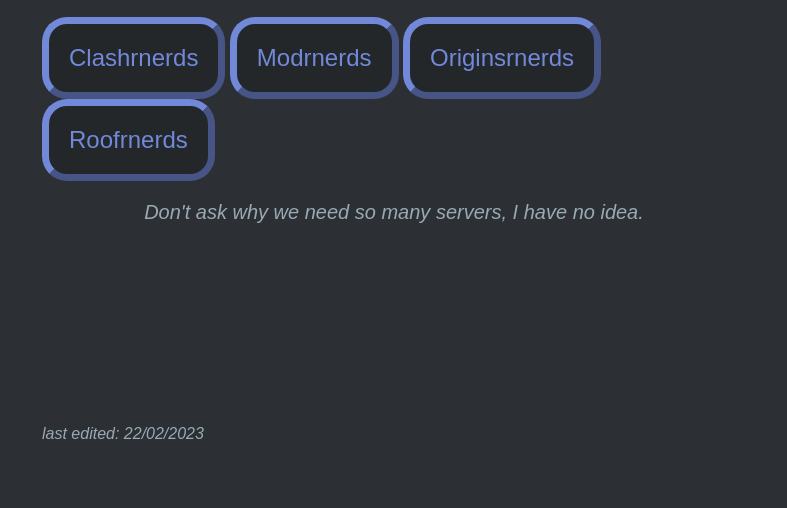
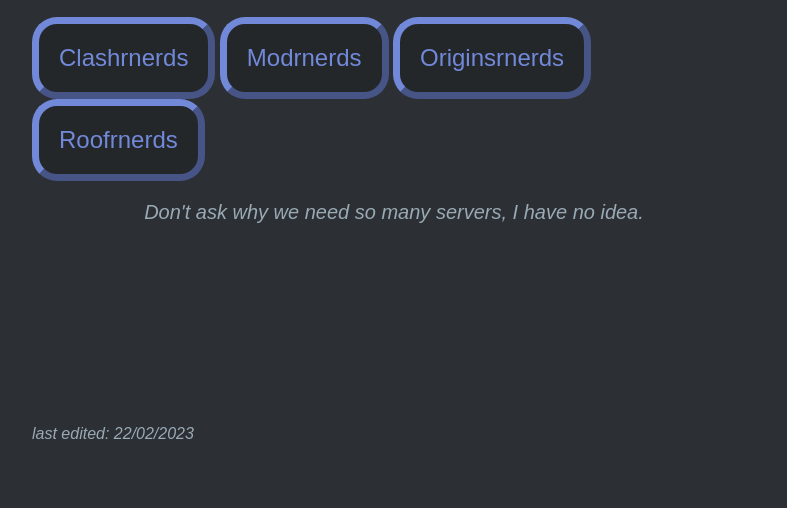
Before and after one commit to BitBoyTD/Websiternerds, a plain HTML site: page index.html in a window 1280 px wide. Shown: the part 292-800 px from the top of the page, without its empty margins (246-1033 px from the left). Drawn offline with Linux system fonts and the light colour scheme.

Commit message:
Update index.css

```diff
--- a/Styles/index.css
+++ b/Styles/index.css
@@ -1,7 +1,7 @@
 html {
     background-color: #2c2f33;
     font-family: sans-serif;
-    margin: 0 280px 0 280px;
+    margin: 0 270px 0 270px;
 }
 
 p {
```
